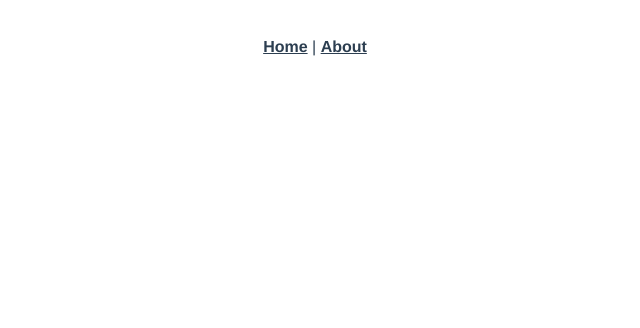
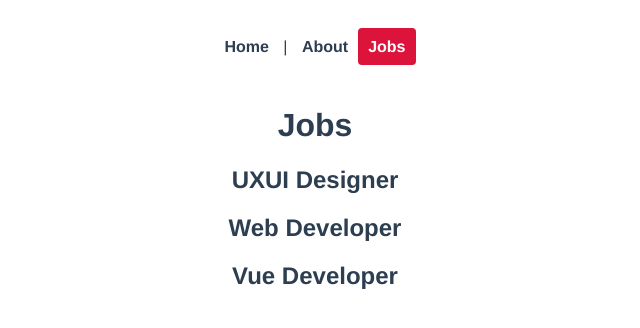
Before and after one commit to Farazzaidi22/My-jobs, a Vue app: page /jobs in a window 1280 px wide. Before the commit this address had no page. Shown: the top 328 px of the page, without its empty margins (325-965 px from the left). Built offline with nearby package versions, Linux system fonts and the light colour scheme.

Commit message:
created job component

```diff
--- a/src/App.vue
+++ b/src/App.vue
@@ -2,6 +2,7 @@
   <div id="nav">
     <router-link to="/">Home</router-link> |
     <router-link to="/about">About</router-link>
+    <router-link :to="{name: 'Jobs'}">Jobs</router-link>
   </div>
   <router-view/>
 </template>
@@ -22,9 +23,13 @@
 #nav a {
   font-weight: bold;
   color: #2c3e50;
+  text-decoration: none;
+  padding: 10px;
+  border-radius: 4px;
 }
 
 #nav a.router-link-exact-active {
-  color: #42b983;
+  color: white;
+  background: crimson;
 }
 </style>
--- a/src/router/index.js
+++ b/src/router/index.js
@@ -1,5 +1,8 @@
 import { createRouter, createWebHistory } from 'vue-router'
 import Home from '../views/Home.vue'
+import About from '../views/About.vue'
+import Jobs from '../views/jobs/Jobs.vue'
+
 
 const routes = [
   {
@@ -10,10 +13,12 @@ const routes = [
   {
     path: '/about',
     name: 'About',
-    // route level code-splitting
-    // this generates a separate chunk (about.[hash].js) for this route
-    // which is lazy-loaded when the route is visited.
-    component: () => import(/* webpackChunkName: "about" */ '../views/About.vue')
+    component: About
+  },
+  {
+    path: '/jobs',
+    name: 'Jobs',
+    component: Jobs
   }
 ]
 
--- a/src/views/About.vue
+++ b/src/views/About.vue
@@ -1,5 +1,7 @@
 <template>
   <div class="about">
     <h1>This is an about page</h1>
+    <p>Lorem ipsum dolor sit amet consectetur, adipisicing elit. Non nemo commodi hic aperiam tempore voluptate neque molestiae voluptatum provident delectus aliquid alias quidem recusandae magnam distinctio voluptas, ipsum odit explicabo obcaecati! Cumque pariatur obcaecati iste ut laboriosam distinctio consequuntur illo, asperiores fugit explicabo exercitationem repellat, soluta aut sequi vel cum impedit dicta aliquam. Est similique quia natus, explicabo tempora, voluptatem reiciendis sunt officia ad ullam dolorum nesciunt incidunt quibusdam repudiandae, fuga blanditiis dolore nam. Dolore sapiente impedit provident dicta reiciendis perferendis recusandae rem unde incidunt, deserunt, ex animi odio facilis illo pariatur ea totam. Quis incidunt provident praesentium nisi quaerat?</p>
+    <p>Lorem ipsum dolor sit amet consectetur, adipisicing elit. Non nemo commodi hic aperiam tempore voluptate neque molestiae voluptatum provident delectus aliquid alias quidem recusandae magnam distinctio voluptas, ipsum odit explicabo obcaecati! Cumque pariatur obcaecati iste ut laboriosam distinctio consequuntur illo, asperiores fugit explicabo exercitationem repellat, soluta aut sequi vel cum impedit dicta aliquam. Est similique quia natus, explicabo tempora, voluptatem reiciendis sunt officia ad ullam dolorum nesciunt incidunt quibusdam repudiandae, fuga blanditiis dolore nam. Dolore sapiente impedit provident dicta reiciendis perferendis recusandae rem unde incidunt, deserunt, ex animi odio facilis illo pariatur ea totam. Quis incidunt provident praesentium nisi quaerat?</p>
   </div>
 </template>
--- a/src/views/Home.vue
+++ b/src/views/Home.vue
@@ -1,18 +1,18 @@
 <template>
   <div class="home">
-    <img alt="Vue logo" src="../assets/logo.png">
-    <HelloWorld msg="Welcome to Your Vue.js App"/>
+    <h1>Homepage</h1>
+    <p>Lorem ipsum dolor sit amet consectetur adipisicing elit. Quidem vitae dolores voluptates. Iste pariatur quae recusandae aliquid perferendis iusto porro alias, optio vero nulla harum explicabo laboriosam a facilis quo, temporibus distinctio maiores atque repellat ut vel ducimus. Eos at corrupti dolorem perspiciatis soluta assumenda velit quas explicabo. Laudantium, ut repellat adipisci sed reprehenderit veniam delectus quibusdam numquam vero corporis ab expedita, provident distinctio deserunt rem tempore incidunt! Ratione blanditiis esse ex dolorum est dolore, neque, consequatur molestiae doloribus dolorem voluptatem excepturi facere debitis vitae impedit veritatis sunt recusandae voluptas magnam. Deserunt vitae tempore pariatur aliquam iure quisquam, eos ex.</p>
+    <p>Lorem ipsum dolor sit amet consectetur adipisicing elit. Quidem vitae dolores voluptates. Iste pariatur quae recusandae aliquid perferendis iusto porro alias, optio vero nulla harum explicabo laboriosam a facilis quo, temporibus distinctio maiores atque repellat ut vel ducimus. Eos at corrupti dolorem perspiciatis soluta assumenda velit quas explicabo. Laudantium, ut repellat adipisci sed reprehenderit veniam delectus quibusdam numquam vero corporis ab expedita, provident distinctio deserunt rem tempore incidunt! Ratione blanditiis esse ex dolorum est dolore, neque, consequatur molestiae doloribus dolorem voluptatem excepturi facere debitis vitae impedit veritatis sunt recusandae voluptas magnam. Deserunt vitae tempore pariatur aliquam iure quisquam, eos ex.</p>
   </div>
 </template>
 
 <script>
 // @ is an alias to /src
-import HelloWorld from '@/components/HelloWorld.vue'
+
 
 export default {
   name: 'Home',
   components: {
-    HelloWorld
   }
 }
 </script>
--- /dev/null
+++ b/src/views/jobs/Jobs.vue
@@ -0,0 +1,25 @@
+<template>
+    <h1>Jobs</h1>
+    <div v-for="job in jobs" :key="job.id">
+        <h2>{{job.title}}</h2>
+    </div>
+</template>
+
+<script>
+export default {
+
+    data(){
+        return{
+            jobs:[
+                {title: 'UXUI Designer', id: 1, details: 'lorem'},
+                {title: 'Web Developer', id: 1, details: 'lorem'},
+                {title: 'Vue Developer', id: 1, details: 'lorem'},
+            ]
+        }
+    }
+}
+</script>
+
+<style>
+
+</style>
```
Also changed, not shown: src/views/jobs/JobDetails.vue (added).
